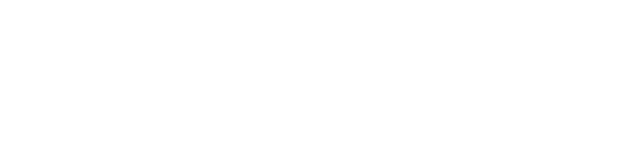
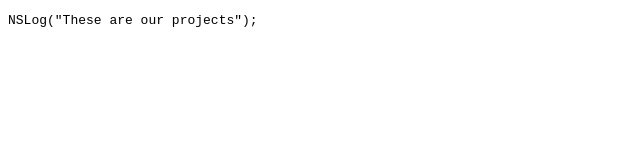
Before and after one commit to aaron1anurag/cyberinc.github.io, a plain HTML site: page projects.html in a window 1280 px wide. Shown: the whole page, without its empty margins (0-640 px from the left). Drawn offline with Linux system fonts and the light colour scheme.

Commit message:
Update projects.html

```diff
--- a/projects.html
+++ b/projects.html
@@ -6,4 +6,8 @@
     <meta http-equiv="X-UA-Compatible" content="chrome=1" />
     <meta name="description" content="Cyber Inc. : Welcome to the world of Cyber Inc." />
   </head>
+
+    <pre><code>NSLog("These are our projects");
+</code></pre>
+
 </html>
```
